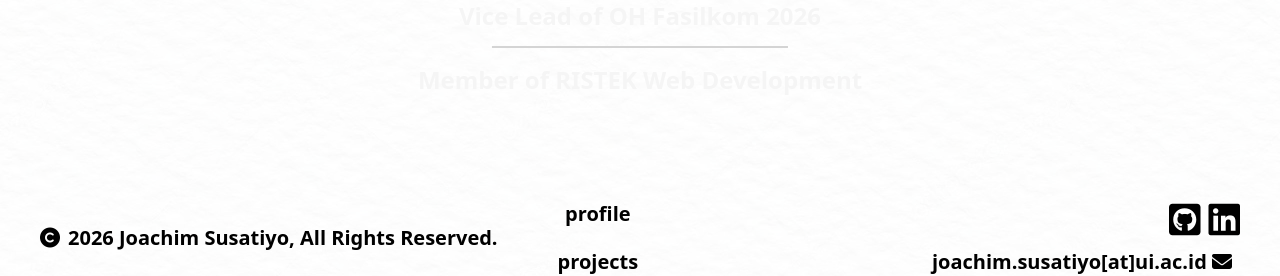
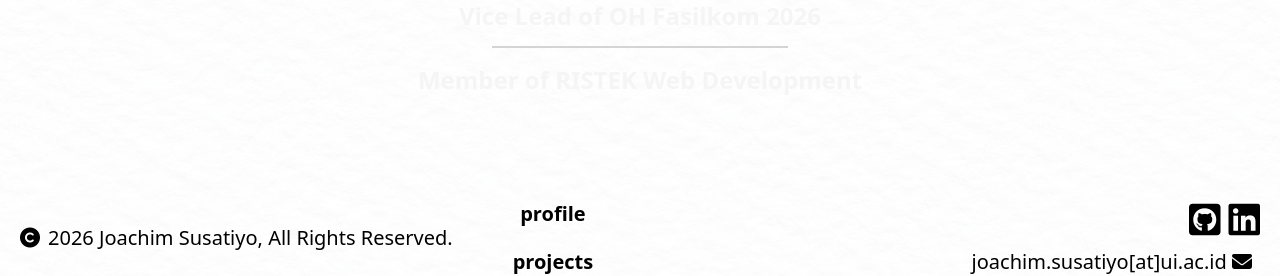
Before and after one commit to JocimSus/myportofolio, a Django app: page / in a window 1280 px wide. Shown: the part 1836-2112 px from the top of the page. Run offline with Django 5.2, Linux system fonts and the light colour scheme; some libraries are stand-ins or nearby versions; some web fonts are replaced.

Commit message:
fix: fixed footer regression

```diff
--- a/apps/home/templates/home/home.html
+++ b/apps/home/templates/home/home.html
@@ -159,15 +159,15 @@
       </div>
     </main>
     {% comment %}Footer{% endcomment %}
-    <footer class="w-full flex items-center bg-primary-700 h-25 text-primary-100 font-bold px-10 gap-4 text-xs lg:text-xl">
+    <footer class="w-full flex items-center bg-primary-700 h-25 text-primary-100 font-light px-5 gap-4 text-xs lg:text-xl">
       <p class="flex items-center gap-2">
         <i class="fa-solid fa-copyright"></i>
         <span>2026 Joachim Susatiyo, All Rights Reserved.</span>
       </p>
       {% comment %}Vertical Line Separator{% endcomment %}
-      <div class="w-1 h-full bg-primary-100 mx-3"></div>
+      <div class="w-1 h-full bg-primary-100 lg:mx-3"></div>
       {% comment %}Page Links{% endcomment %}
-      <ul class="flex h-full items-center justify-center flex-col gap-5">
+      <ul class="flex h-full items-center justify-center flex-col gap-5 font-bold">
         <li>
           <a href="{% url 'home' %}" class="hover:text-tertiary-100">profile</a>
         </li>
@@ -188,7 +188,7 @@
         </ul>
         <span class="mr-2">
           joachim.susatiyo[at]ui.ac.id
-          <i class="fa-solid fa-envelope"></i>
+          <i class="fa-solid fa-envelope !hidden lg:!inline-block"></i>
         </span>
       </div>
     </footer>
```
